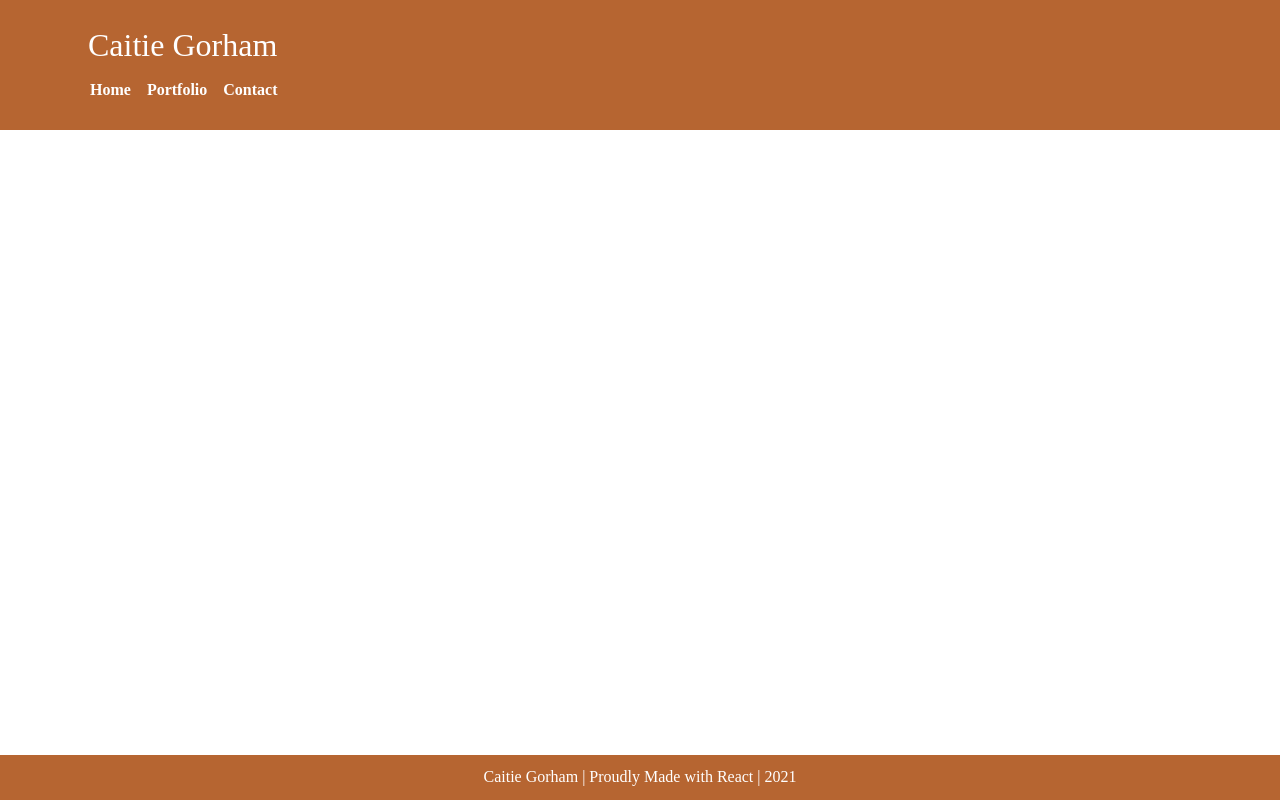
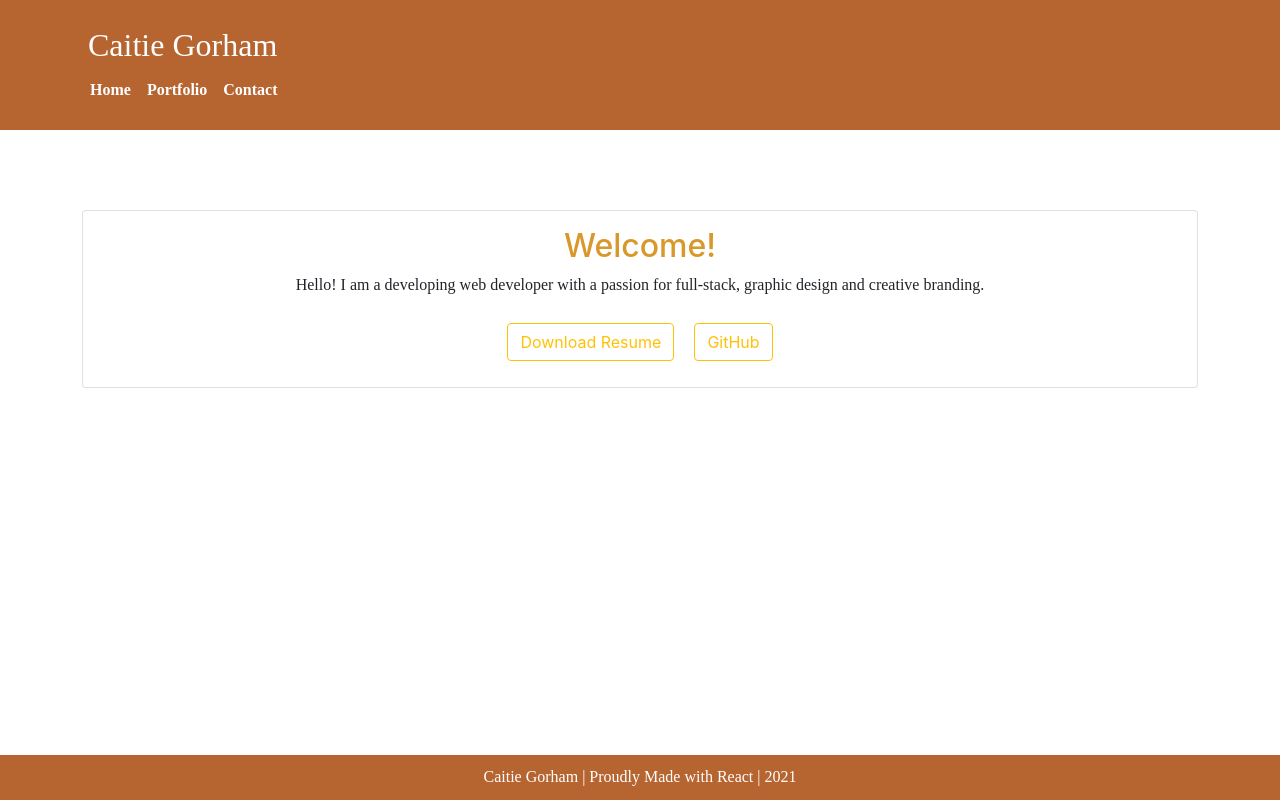
Before and after one commit to caitie-gorham/react-portfolio, a React (Create React App) app in the folder portfolio/: page / in a window 1280 px wide. Built offline with nearby package versions, Linux system fonts and the light colour scheme.

Commit message:
added about component to homepage

```diff
--- a/portfolio/src/pages/Home.js
+++ b/portfolio/src/pages/Home.js
@@ -1,10 +1,9 @@
 import React from 'react';
+import About from "../components/About/index"
 
 function Home() {
     return (
-        <div>
-
-        </div>
+        <About></About>
     )
 }
 
```
